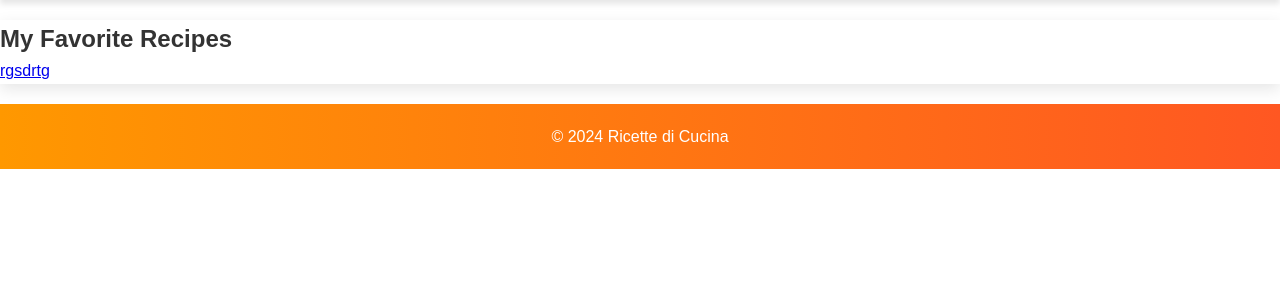
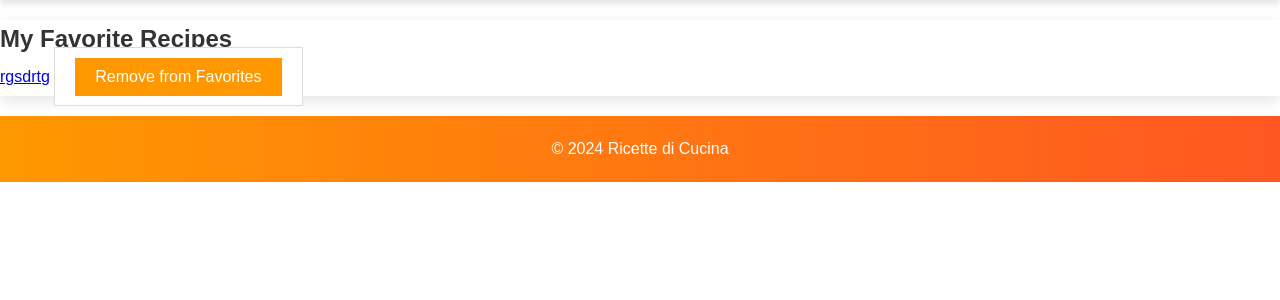
Before and after one commit to G4BRI3L3/ProjectGb, a Flask app: page /my_favorites in a window 1280 px wide. Shown: the part 142-442 px from the top of the page. Run offline with Flask 3, Linux system fonts and the light colour scheme; a user stored in the database is signed in; data comes from the database, SQL or seed files in the repository; both versions use the stored data as it was after the commit; tables that the repository leaves empty hold one stand-in row (values such as "Sample post").

Commit message:
rimozione mediante tasto per le ricette inutili

```diff
--- a/app.py
+++ b/app.py
@@ -171,7 +171,6 @@
     return render_template('recipe_view.html', recipe=recipe, comments=comments, user_rating=user_rating)
 
 
-
 @app.route('/recipe/<int:recipe_id>/comment', methods=['POST'])
 @login_required
 def submit_comment(recipe_id):
@@ -238,5 +237,15 @@
     ).fetchall()
     return render_template('my_favorites.html', favorites=favorites)
 
+@app.route('/remove_from_favorites/<int:recipe_id>', methods=['POST'])
+@login_required
+def remove_from_favorites(recipe_id):
+    user_id = session['user_id']
+    db = get_db()
+    db.execute('DELETE FROM favorites WHERE user_id = ? AND recipe_id = ?', (user_id, recipe_id))
+    db.commit()
+    flash('{{ Recipe removed from your favorites!', 'info')
+    return redirect(url_for('my_favorites'))
+
 if __name__ == '__main__':
     app.run(debug=True)
--- a/templates/my_favorites.html
+++ b/templates/my_favorites.html
@@ -6,6 +6,10 @@
     {% for recipe in favorites %}
     <li>
         <a href="{{ url_for('view_recipe', recipe_id=recipe.id) }}">{{ recipe.name }}</a>
+        <!-- Form per rimuovere la ricetta dai preferiti -->
+        <form action="{{ url_for('remove_from_favorites', recipe_id=recipe.id) }}" method="post" style="display: inline;">
+            <button type="submit">Remove from Favorites </button>
+        </form>
     </li>
     {% endfor %}
 </ul>
```
Also changed, not shown: site.db.
